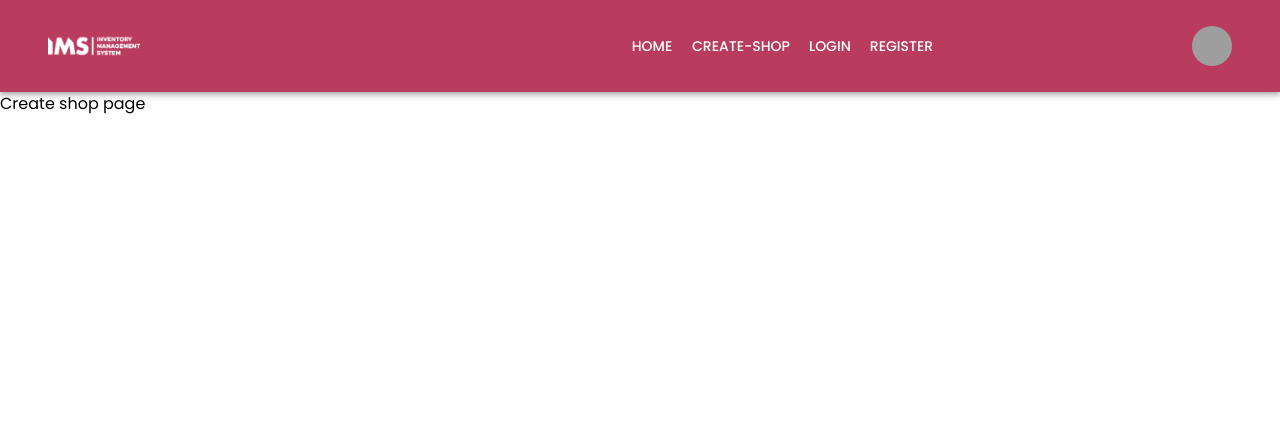
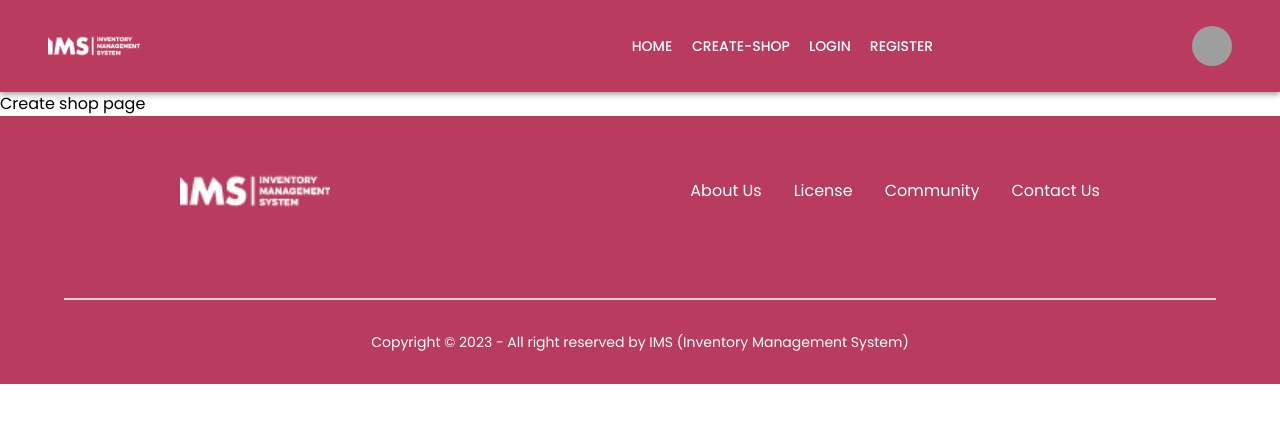
Before and after one commit to isalim079/Inventory-Management-System, a React (Vite) app: page /create-shop in a window 1280 px wide. Shown: the top 422 px of the page. Built offline with nearby package versions, Linux system fonts and the light colour scheme; grey boxes are pictures that could not be loaded.

Commit message:
footer added

```diff
--- a/src/router/Router.jsx
+++ b/src/router/Router.jsx
@@ -1,11 +1,13 @@
 import { Outlet } from "react-router-dom";
 import Navbar from "../shared/Navbar/Navbar";
+import Footer from "../shared/Footer/Footer";
 
 const Router = () => {
     return (
         <div>
             <Navbar />
             <Outlet></Outlet>
+            <Footer />
         </div>
     );
 };
--- /dev/null
+++ b/src/shared/Footer/Footer.jsx
@@ -0,0 +1,27 @@
+
+import logo from '/logo150.png'
+
+
+const Footer = () => {
+    return (
+        <div className='bg-siteDefault'>
+            <div className='flex  items-center justify-around w-full'>
+                <div >
+                    <img className='w-[150px]'  src={logo} alt="" />
+                </div>
+                <div>
+                    <ul className='flex space-x-8 text-white'>
+                        <li>About Us</li>
+                        <li>License</li>
+                        <li>Community</li>
+                        <li>Contact Us</li>
+                    </ul>
+                </div>
+            </div>
+            <div  className='border border-gray-300 w-full my-8 max-w-6xl mx-auto'></div>
+            <p className='text-center text-white text-sm pb-8'>Copyright © 2023 - All right reserved by IMS (Inventory Management System)</p>
+        </div>
+    );
+};
+
+export default Footer;
--- a/src/shared/Navbar/Navbar.jsx
+++ b/src/shared/Navbar/Navbar.jsx
@@ -140,7 +140,7 @@ function Navbar() {
                                 sx={{ p: 0 }}
                             >
                                 <Avatar
-                                    alt="Remy Sharp"
+                                    alt=""
                                     src="/static/images/avatar/2.jpg"
                                 />
                             </IconButton>
```
